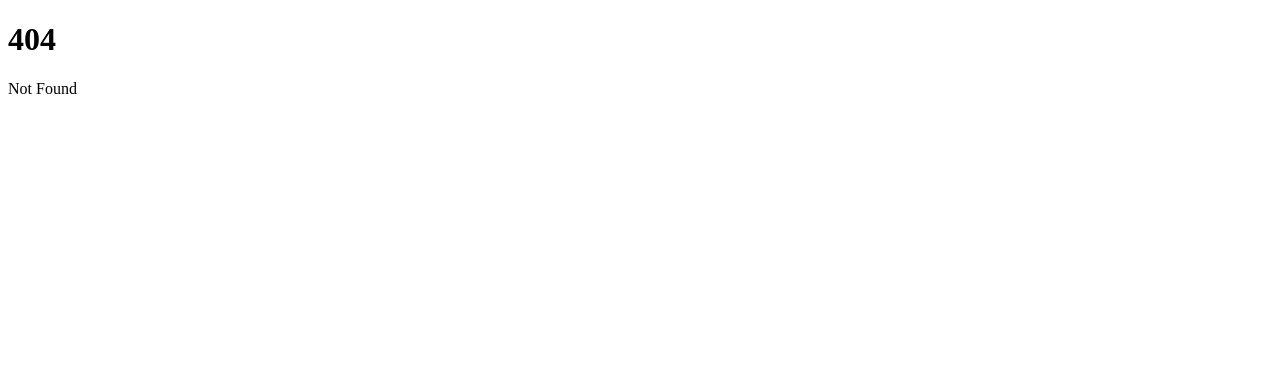
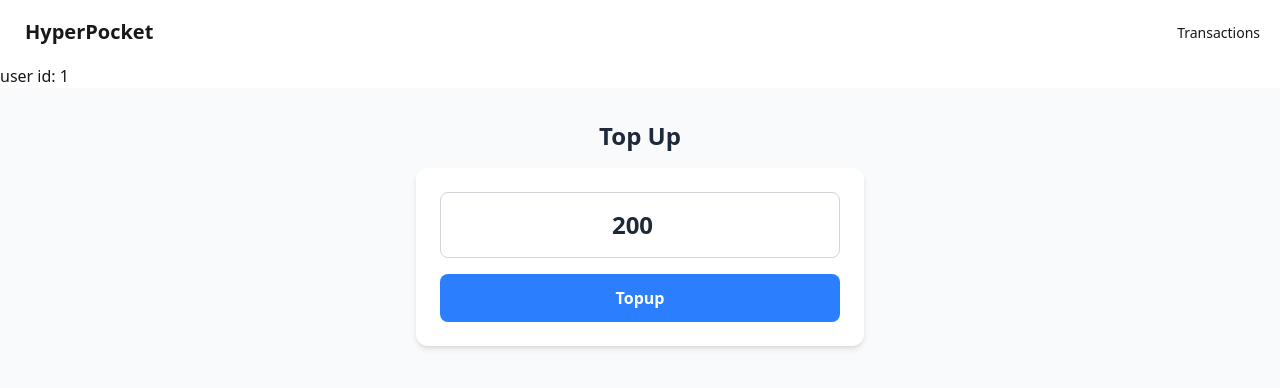
Before and after one commit to lsshawn/hyperpocket-ui, a SvelteKit app: page /top-up in a window 1280 px wide. Before the commit this address had no page. Shown: the top 388 px of the page. Built offline with nearby package versions, Linux system fonts and the light colour scheme.

Commit message:
feat/top-up: mock

```diff
--- a/src/routes/(app)/+page.svelte
+++ b/src/routes/(app)/+page.svelte
@@ -61,7 +61,8 @@
 		</div>
 
 		<div class="mb-8 grid grid-cols-2 gap-4">
-			<button
+			<a
+				href="/top-up"
 				class="flex items-center justify-center gap-2 rounded-lg bg-blue-500 py-3 font-semibold text-white transition-colors hover:bg-blue-600"
 			>
 				<svg
@@ -80,7 +81,7 @@
 					<line x1="5" y1="12" x2="19" y2="12"></line>
 				</svg>
 				<span>Add Money</span>
-			</button>
+			</a>
 			<button
 				class="flex items-center justify-center gap-2 rounded-lg bg-gray-200 py-3 font-semibold text-gray-700 transition-colors hover:bg-gray-300"
 			>
--- /dev/null
+++ b/src/routes/(app)/top-up/+page.svelte
@@ -0,0 +1,86 @@
+<script lang="ts">
+	let step = $state(1);
+	let amount = $state(200);
+
+	const paymentChannels = $state([
+		{ id: 1, name: 'Credit/Debit Card' },
+		{ id: 2, name: 'Bank Transfer' },
+		{ id: 3, name: 'Apple Pay' },
+		{ id: 4, name: 'Google Pay' },
+		{ id: 5, name: 'PayPal' },
+		{ id: 6, name: 'Crypto Wallet' }
+	]);
+
+	function proceedToPaymentChannels() {
+		step = 2;
+	}
+
+	function goBack() {
+		step = 1;
+	}
+</script>
+
+<svelte:head>
+	<title>Top Up</title>
+</svelte:head>
+
+<div class="min-h-screen bg-gray-50 p-4 font-sans md:p-8">
+	<div class="mx-auto max-w-md">
+		<h1 class="mb-4 text-center text-2xl font-bold text-gray-800">Top Up</h1>
+
+		{#if step === 1}
+			<div class="space-y-4 rounded-xl bg-white p-6 shadow-md">
+				<label for="amount" class="sr-only">Amount</label>
+				<input
+					id="amount"
+					type="number"
+					bind:value={amount}
+					class="w-full rounded-lg border border-gray-300 p-4 text-center text-2xl font-semibold text-gray-800"
+				/>
+				<button
+					onclick={proceedToPaymentChannels}
+					class="w-full rounded-lg bg-blue-500 py-3 font-semibold text-white transition-colors hover:bg-blue-600"
+				>
+					Topup
+				</button>
+			</div>
+		{:else if step === 2}
+			<div class="rounded-xl bg-white p-6 shadow-md">
+				<div class="mb-4 flex items-center">
+					<button onclick={goBack} class="p-2 text-gray-500 hover:text-gray-700">
+						<svg
+							xmlns="http://www.w3.org/2000/svg"
+							width="24"
+							height="24"
+							viewBox="0 0 24 24"
+							fill="none"
+							stroke="currentColor"
+							stroke-width="2"
+							stroke-linecap="round"
+							stroke-linejoin="round"
+							class="h-6 w-6"
+						>
+							<path d="M19 12H5" />
+							<path d="m12 19-7-7 7-7" />
+						</svg>
+					</button>
+					<h2 class="flex-grow text-center text-xl font-bold text-gray-800">
+						Choose payment channel
+					</h2>
+					<div class="w-8"></div>
+					<!-- Spacer to balance back button -->
+				</div>
+				<hr class="mb-4" />
+				<div class="space-y-3">
+					{#each paymentChannels as channel (channel.id)}
+						<button
+							class="w-full rounded-lg border border-gray-300 bg-white p-4 text-left font-medium text-gray-700 transition-colors hover:bg-gray-100"
+						>
+							{channel.name}
+						</button>
+					{/each}
+				</div>
+			</div>
+		{/if}
+	</div>
+</div>
```
